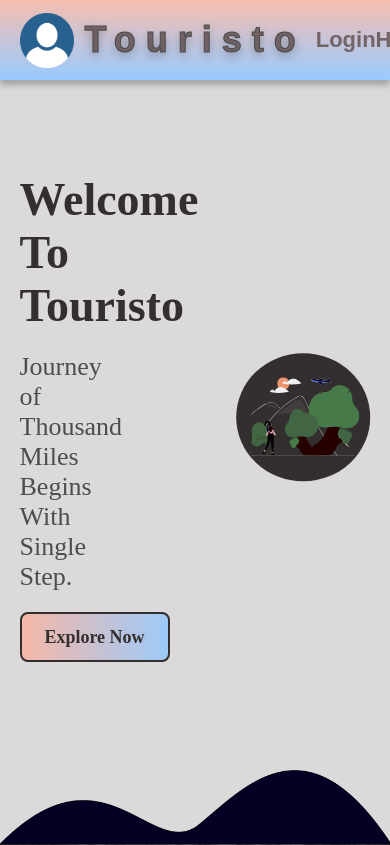
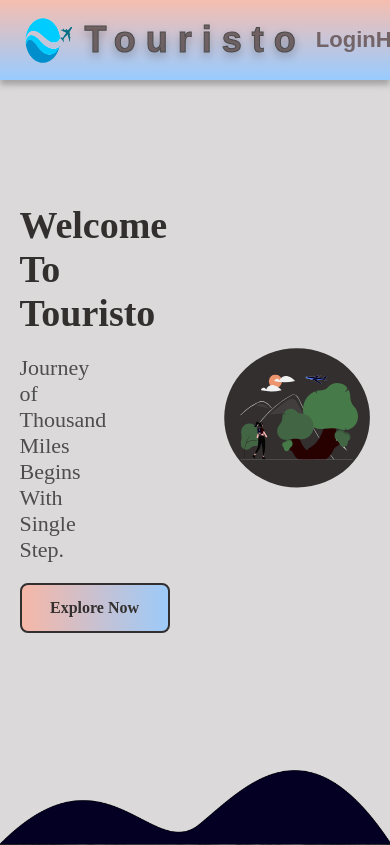
Before and after one commit to AshishPatel11/Touristo, a PHP site: page /signup.html in a window 390 px wide; the page is wider, and only the part inside the window is pictured. Shown: the top 845 px of that part. Run offline with PHP 8.4, Linux system fonts and the light colour scheme; some web fonts are replaced.

Commit message:
changed by ashish

```diff
--- a/css/signup.css
+++ b/css/signup.css
@@ -201,3 +201,18 @@
     font-size: 56px;
   }
 } */
+@media screen and (max-width: 1000px) {
+  .title {
+    font-size: 38px;
+  }
+  .title-description {
+    font-size: 22px;
+  }
+  .intro-btn {
+    font-size: 16px;
+  }
+}
+@media screen and (max-width: 830px) {
+  body {
+  }
+}
--- a/signup.html
+++ b/signup.html
@@ -19,7 +19,7 @@
         <div class="nav-container">
             <!--Division which will contain the navbar-->
             <nav class="navbar">
-                <img src="./css/images/profile.png" class="logo-img" alt="">
+                <img src="./css/images/1643188492436.png" class="logo-img" alt="">
                 <h1 class="logo">Touristo</h1>
                 <ul class="nav-ul">
                     <li class="nav-option"><a href="#">Login</a></li>
```
Also changed, not shown: css/images/1643188492436.png (added), css/images/Turisto.png (added).
